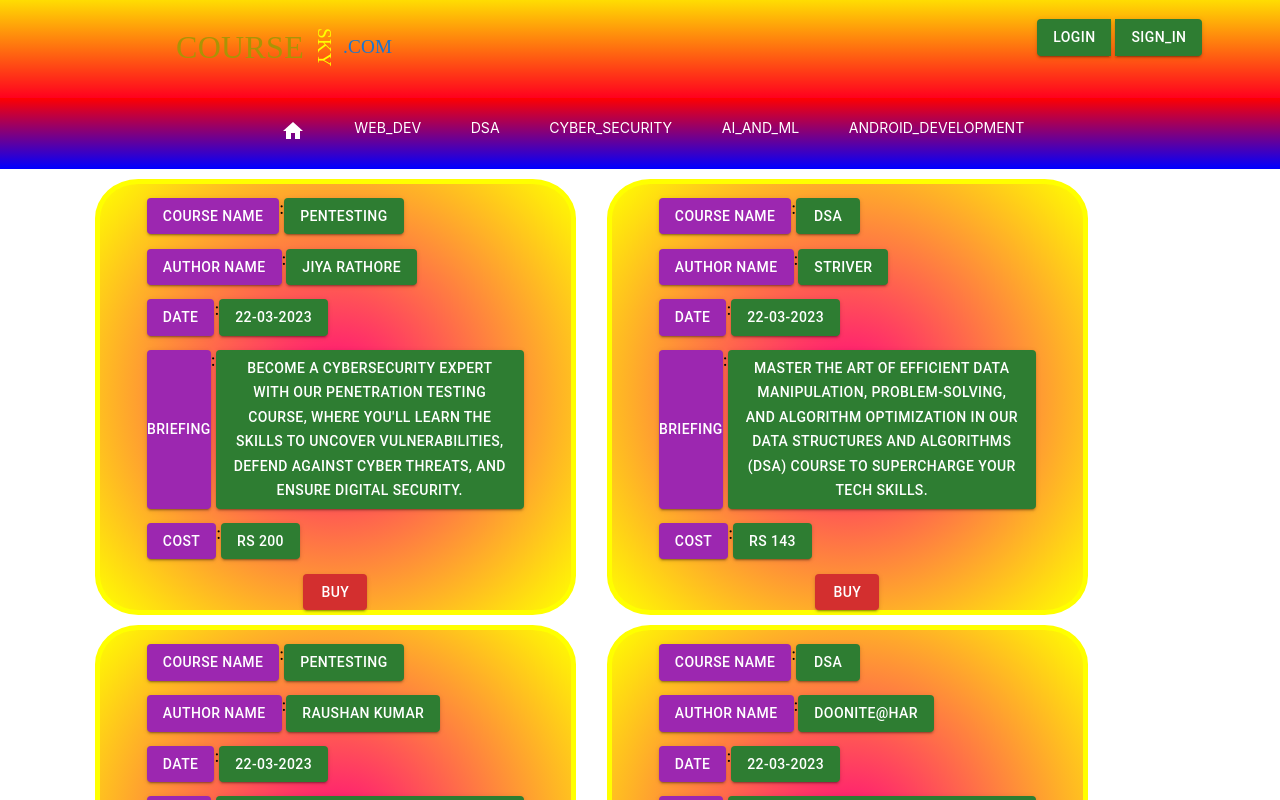
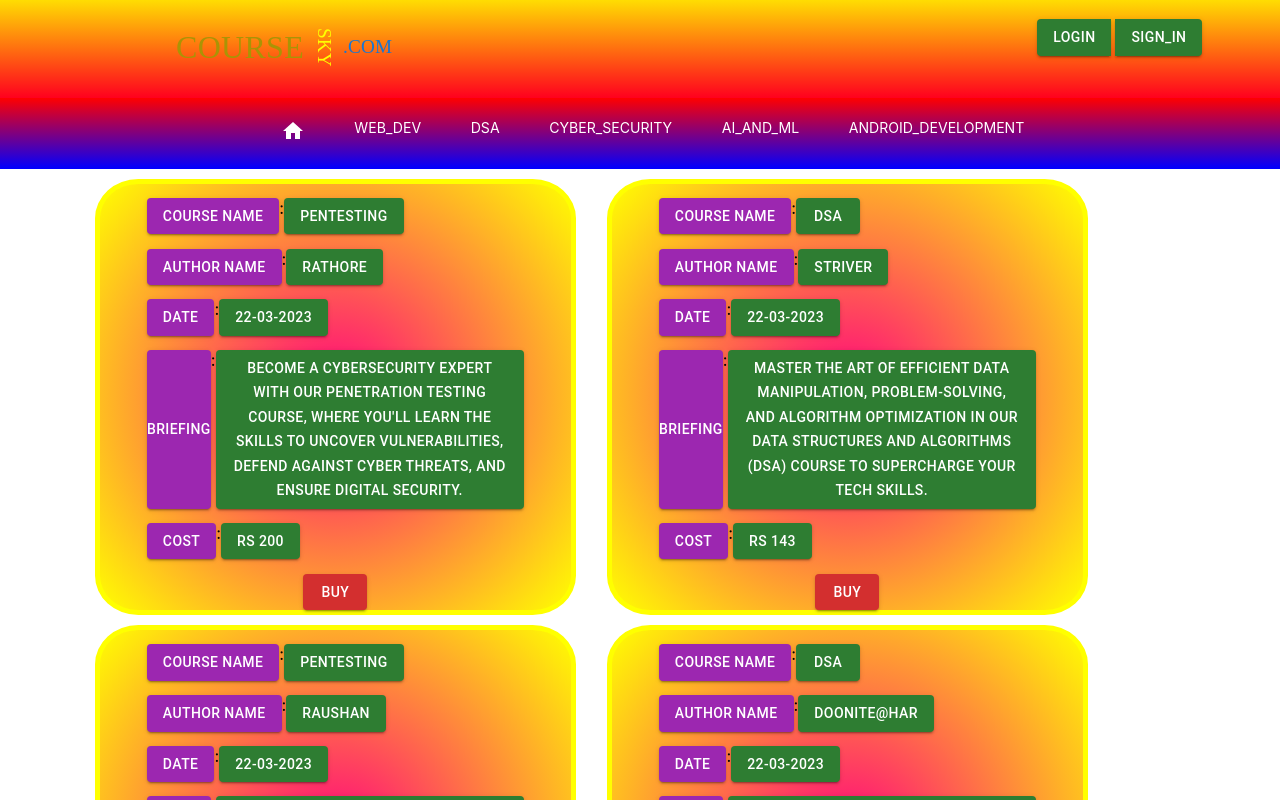
Before and after one commit to Raushankumar-prog/course, a React (Create React App) app: page /website-template in a window 1280 px wide. Shown: the top 800 px of the page. Built offline with nearby package versions, Linux system fonts and the light colour scheme.

Commit message:
changing name of authore

```diff
--- a/src/Components/AI.js
+++ b/src/Components/AI.js
@@ -12,7 +12,7 @@ const AI = () => {
       </div>
       <div className="first_line">
        <Button className="course_name" variant="contained" color="secondary">Author Name</Button>  <span className="dash">:</span>
-        <Button className="course_heading" variant="contained" color="success" >JIYA RATHORE </Button><br/>
+        <Button className="course_heading" variant="contained" color="success" >RATHORE </Button><br/>
       </div>
        <div className="first_line">
         <Button className="course_name" variant="contained" color="secondary">Date</Button>  <span className="dash">:</span>
--- a/src/Components/Cyber_security.js
+++ b/src/Components/Cyber_security.js
@@ -20,7 +20,7 @@ import Button from '@mui/material/Button';
       </div>
       <div className="first_line">
        <Button className="course_name" variant="contained" color="secondary">Author Name</Button>  <span className="dash">:</span>
-        <Button className="course_heading" variant="contained" color="success" >JIYA RATHORE </Button><br/>
+        <Button className="course_heading" variant="contained" color="success" >DOONITE@HAR </Button><br/>
       </div>
        <div className="first_line">
         <Button className="course_name" variant="contained" color="secondary">Date</Button>  <span className="dash">:</span>
--- a/src/Components/DSA.js
+++ b/src/Components/DSA.js
@@ -14,7 +14,7 @@ const DSA = () => {
       </div>
       <div className="first_line">
        <Button className="course_name" variant="contained" color="secondary">Author Name</Button>  <span className="dash">:</span>
-        <Button className="course_heading" variant="contained" color="success" >JIYA RATHORE </Button><br/>
+        <Button className="course_heading" variant="contained" color="success" >RATHORE </Button><br/>
       </div>
        <div className="first_line">
         <Button className="course_name" variant="contained" color="secondary">Date</Button>  <span className="dash">:</span>
--- a/src/Components/Home.js
+++ b/src/Components/Home.js
@@ -14,7 +14,7 @@ const Home = () => {
       </div>
       <div className="first_line">
        <Button className="course_name" variant="contained" color="secondary">Author Name</Button>  <span className="dash">:</span>
-        <Button className="course_heading" variant="contained" color="success" >JIYA RATHORE </Button><br/>
+        <Button className="course_heading" variant="contained" color="success" >RATHORE </Button><br/>
       </div>
        <div className="first_line">
         <Button className="course_name" variant="contained" color="secondary">Date</Button>  <span className="dash">:</span>
@@ -73,7 +73,7 @@ const Home = () => {
       </div>
       <div className="first_line">
        <Button className="course_name" variant="contained" color="secondary">Author Name</Button>  <span className="dash">:</span>
-        <Button className="course_heading" variant="contained" color="success" >RAUSHAN KUMAR </Button><br/>
+        <Button className="course_heading" variant="contained" color="success" >RAUSHAN </Button><br/>
       </div>
        <div className="first_line">
         <Button className="course_name" variant="contained" color="secondary">Date</Button>  <span className="dash">:</span>
--- a/src/Components/Web_dev.js
+++ b/src/Components/Web_dev.js
@@ -13,7 +13,7 @@ const Web_dev = () => {
       </div>
       <div className="first_line">
        <Button className="course_name" variant="contained" color="secondary">Author Name</Button>  <span className="dash">:</span>
-        <Button className="course_heading" variant="contained" color="success" >JIYA RATHORE </Button><br/>
+        <Button className="course_heading" variant="contained" color="success" >DOONITE@HAR</Button><br/>
       </div>
        <div className="first_line">
         <Button className="course_name" variant="contained" color="secondary">Date</Button>  <span className="dash">:</span>
```
